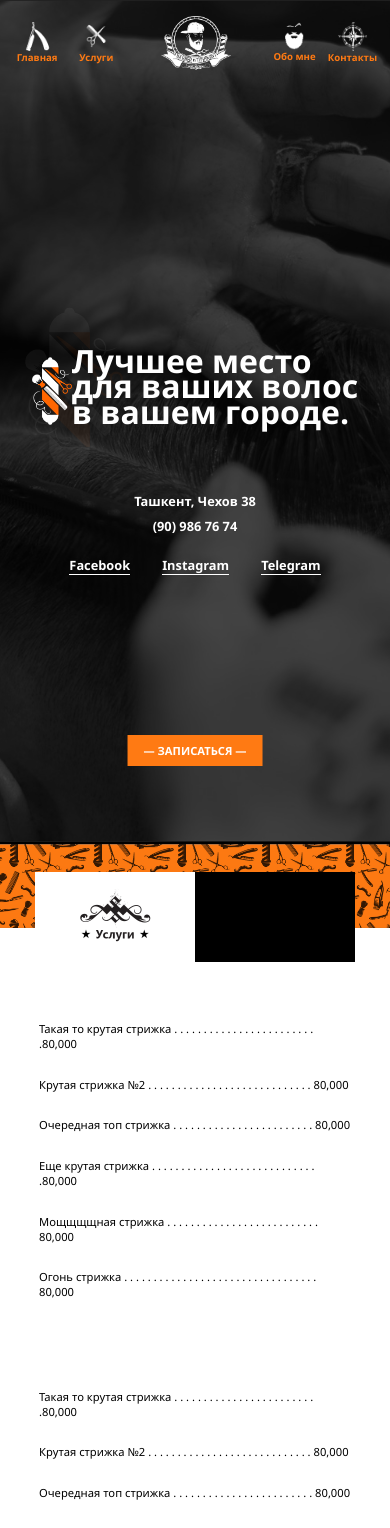
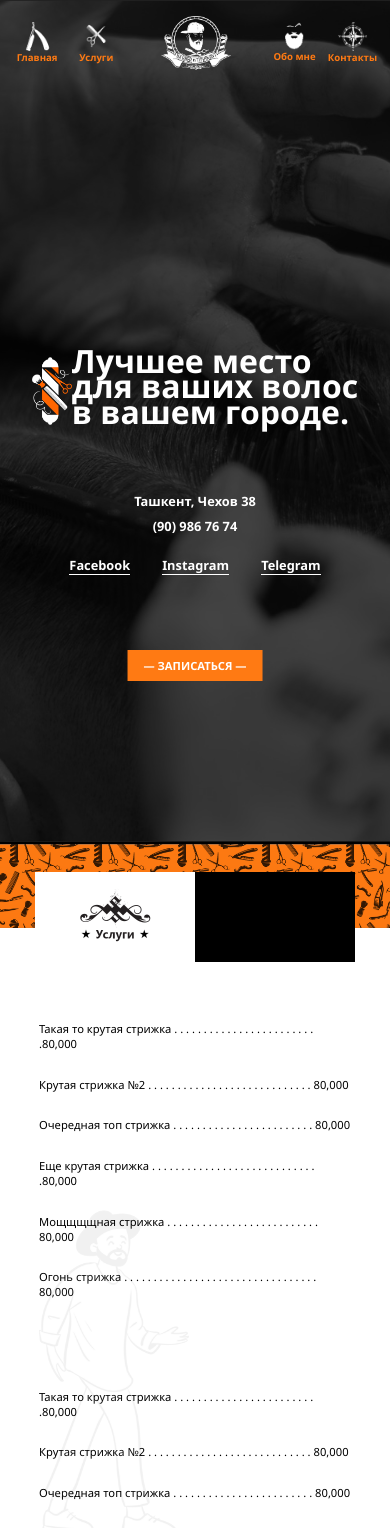
Before and after one commit to RuslanVaisov/boroda, a React (Create React App) app: page / in a window 390 px wide. Shown: the top 1528 px of the page. Built offline with nearby package versions, Linux system fonts and the light colour scheme; grey boxes are pictures that could not be loaded.

Commit message:
third commit

```diff
--- a/src/assets/Instagram.scss
+++ b/src/assets/Instagram.scss
@@ -42,7 +42,7 @@
       left: 0;
       width: 100%;
       height: 100%;
-      background-color: rgba($color: #000000, $alpha: 0.85);
+      background-color: rgba($color: #000000, $alpha: 0.8);
       box-shadow: inset 120px 100px 250px #000, inset -120px -100px 250px #000;
     }
   }
--- a/src/assets/Services.scss
+++ b/src/assets/Services.scss
@@ -176,11 +176,12 @@
 
     .services-man {
       img {
-        width: 50px;
+        width: 100%;
       }
       position: absolute;
-      bottom: 13%;
-      left: 2%;
+      bottom: 25%;
+      left: 10%;
+      opacity: 0.05;
     }
   }
 }
--- a/src/assets/Showcase.scss
+++ b/src/assets/Showcase.scss
@@ -193,13 +193,11 @@
 @media (max-width: 425px) {
   .showcase {
     .showcase-shadow {
-      width: 10%;
-      left: 6.5%;
-      bottom: 43.5%;
+      display: none;
     }
 
     .showcase-appointment {
-      bottom: 10%;
+      bottom: 20%;
       a {
         font-size: 0.7rem;
       }
--- a/src/components/Services.js
+++ b/src/components/Services.js
@@ -10,7 +10,6 @@ const Services = () => {
       <div className="services-top"></div>
       <div className="services-center">
         <img src={servicesCenter} alt="услуги" />
-
         <video
           loop
           autoPlay
```
